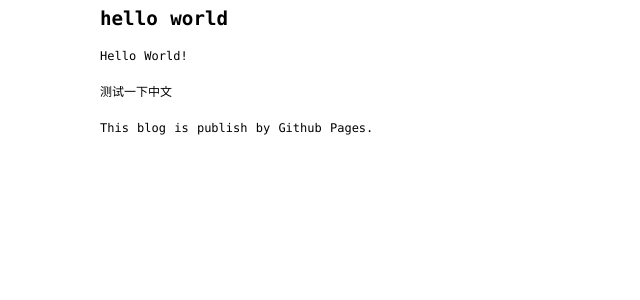
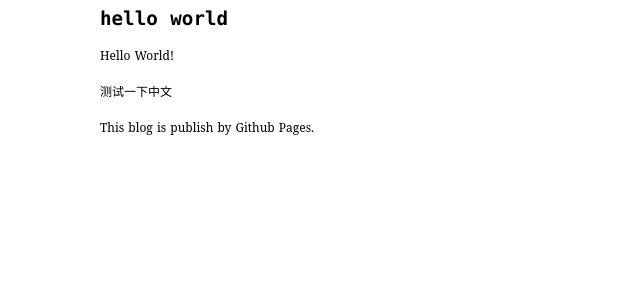
Before and after one commit to zouyonghao/zouyonghao.github.io, a Jekyll site: the page built from _posts/2015-07-24-hello-world.markdown, in a window 1280 px wide. Shown: the top 300 px of the page, without its empty margins (0-640 px from the left). Built offline with Jekyll 4.4.1, drawn with Linux system fonts in a browser that asks for light colours.

Commit message:
Use Serif Signed-off-by: Yonghao Zou <zouyonghao@live.cn>

```diff
--- a/_layouts/post.html
+++ b/_layouts/post.html
@@ -15,7 +15,7 @@
             margin-right: 100px;
             /*font-family:"Galdeano","Hiragino Sans GB","Microsoft YaHei",Trebuchet,"Trebuchet MS",Tahoma,"Lucida Grande","Lucida Sans Unicode",Verdana,sans-serif;*/
             /*font-family:"Times New Roman", Times, "Microsoft YaHei", serif;*/
-            font-family: Consolas, Georgia, "Microsoft YaHei", serif;
+            font-family: "Serif", Consolas, Georgia, "Microsoft YaHei";
             color: #000000;
             background-color: #ffffff;
         }
```
